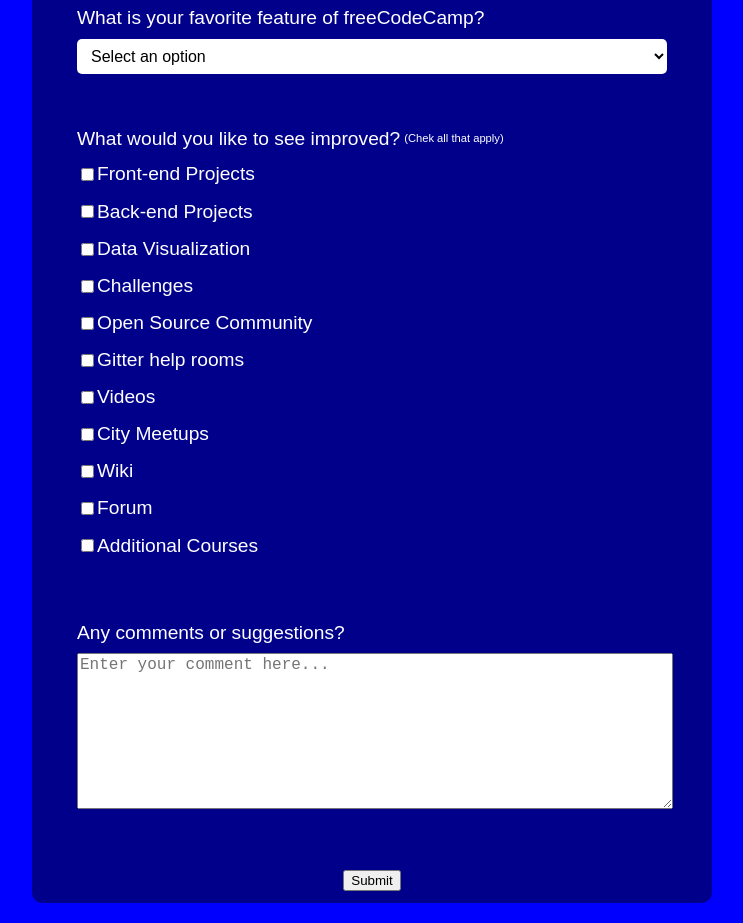
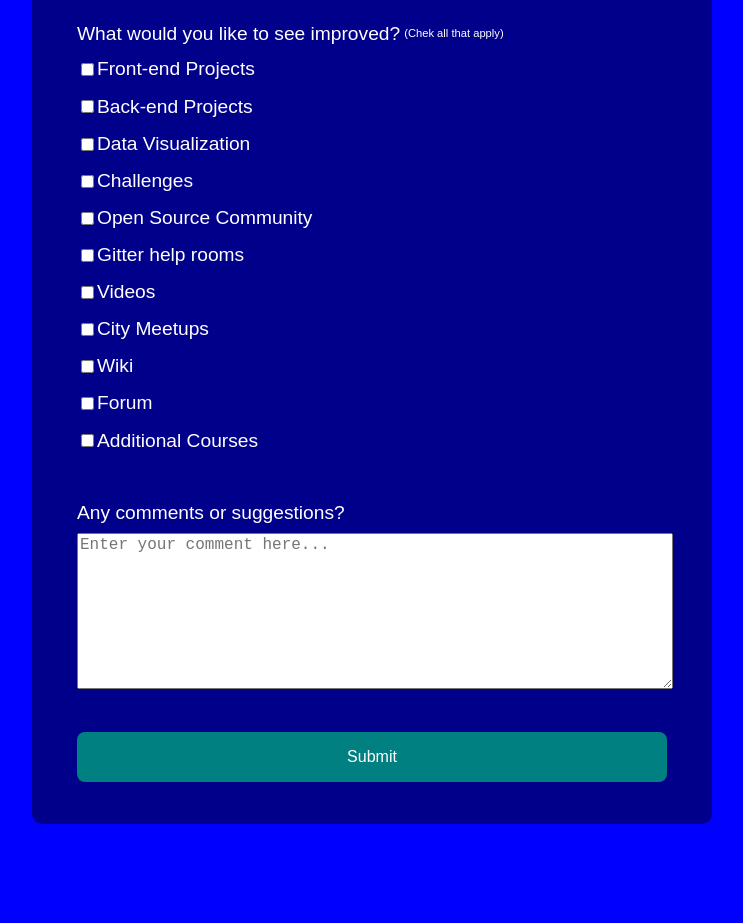
Before and after one commit to ruimpcastro/survey-form, a plain HTML site: page index.html in a window 1280 px wide. Shown: the part 960-1883 px from the top of the page, without its empty margins (268-1011 px from the left). After the commit the page ends 1804 px from the top, so only its background shows below. Drawn offline with Linux system fonts and the light colour scheme.

Commit message:
Added submit button style

```diff
--- a/style.css
+++ b/style.css
@@ -36,7 +36,7 @@ header {
 }
 
 .form-style {
-    padding: 50px 40px 0 40px;
+    padding: 35px 40px 0 40px;
 }
 
 label {
@@ -107,5 +107,13 @@ textarea {
 }
 
 #submit {
-
+    width: 100%;
+    background-color: teal;
+    border-style: hidden;
+    color: var(--color-white);
+    font-size: inherit;
+    font-style: inherit;
+    padding: 1rem 0;
+    border-radius: 0.5rem;
+    margin-bottom: 2rem;
 }
```
